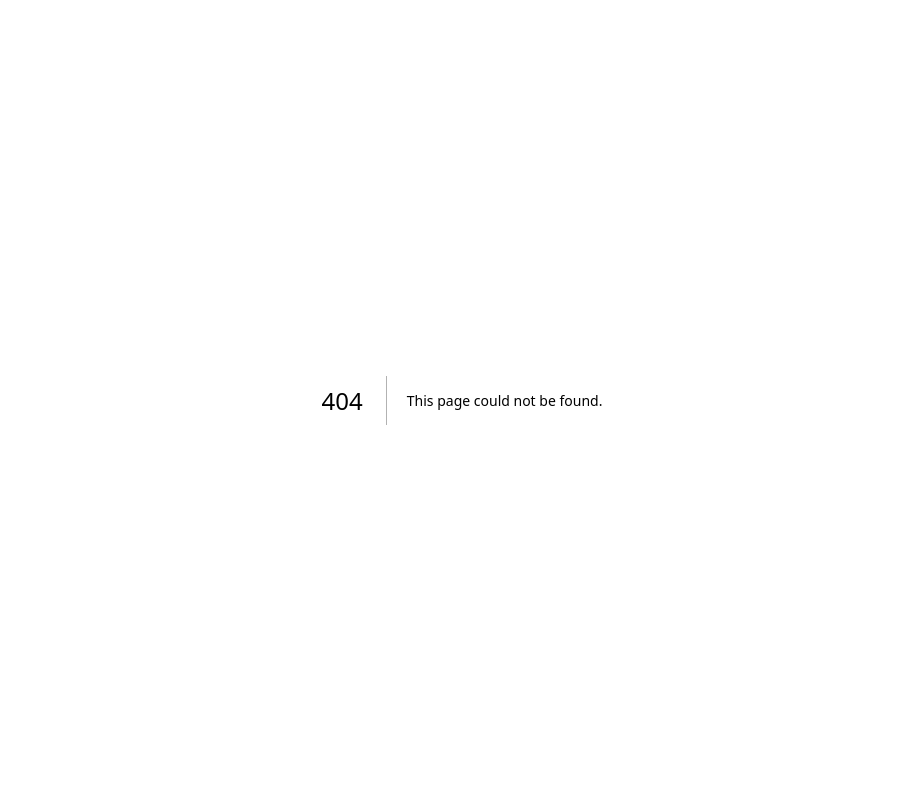
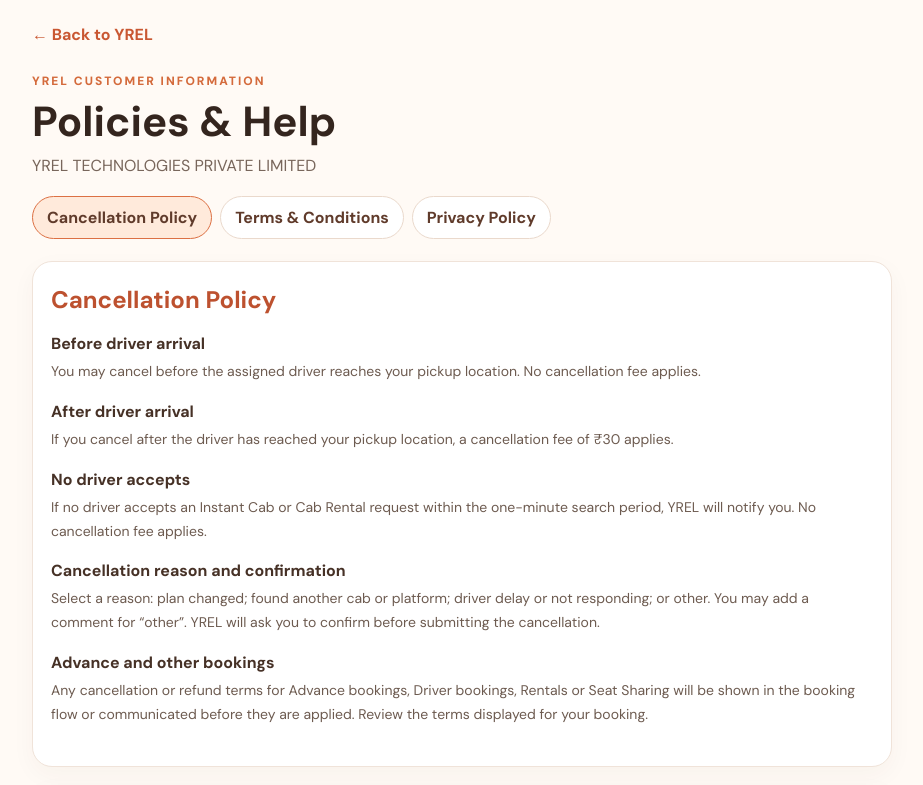
Before and after one commit to samratsihimoge-eng/YREL, a Next.js app: page /policies in a window 1280 px wide. Before the commit this address had no page. Shown: the top 785 px of the page, without its empty margins (178-1101 px from the left). Built offline with nearby package versions, Linux system fonts and the light colour scheme.

Commit message:
Add customer policies and support contact page

```diff
--- /dev/null
+++ b/app/policies/page.tsx
@@ -0,0 +1,65 @@
+"use client";
+
+import Link from "next/link";
+import { useState } from "react";
+
+const sections = [
+  { id: "cancellation", title: "Cancellation Policy", items: [
+    ["Before driver arrival", "You may cancel before the assigned driver reaches your pickup location. No cancellation fee applies."],
+    ["After driver arrival", "If you cancel after the driver has reached your pickup location, a cancellation fee of ₹30 applies."],
+    ["No driver accepts", "If no driver accepts an Instant Cab or Cab Rental request within the one-minute search period, YREL will notify you. No cancellation fee applies."],
+    ["Cancellation reason and confirmation", "Select a reason: plan changed; found another cab or platform; driver delay or not responding; or other. You may add a comment for “other”. YREL will ask you to confirm before submitting the cancellation."],
+    ["Advance and other bookings", "Any cancellation or refund terms for Advance bookings, Driver bookings, Rentals or Seat Sharing will be shown in the booking flow or communicated before they are applied. Review the terms displayed for your booking."]
+  ]},
+  { id: "terms", title: "Terms & Conditions", items: [
+    ["About YREL", "YREL is a service platform operated by YREL TECHNOLOGIES PRIVATE LIMITED for cab rides, professional drivers, cab rentals and, where available, Seat Sharing."],
+    ["Account and information", "Provide accurate contact and booking information, keep your details updated and use your account responsibly."],
+    ["Booking requests", "Bookings depend on service availability and driver acceptance or assignment. Instant Cab and Cab Rental requests may search for a driver for up to one minute. If no driver accepts, YREL will notify you. For Advance bookings, driver assignment may happen later and will be communicated to you."],
+    ["Instant Driver requests", "The requested service time must be at least one hour ahead. YREL aims to confirm a driver within one hour. This is a driver-confirmation target, not a promise that the driver will arrive within one hour; arrival time may vary."],
+    ["Driver details and OTP", "When assigned, driver name, vehicle details, registration number and photo may be shown where available. If an OTP is provided for a trip, share it only with your assigned driver when appropriate. The driver must not start an OTP-protected ride before you provide the OTP."],
+    ["Location and tracking", "Pickup and destination details, and location permission if granted, may be used for location selection, route estimation and trip coordination. Live tracking is available where supported."],
+    ["Fares and extra charges", "Displayed fares are estimates based on the selected service and booking details. Additional distance, time, toll, parking or other charges may apply only as disclosed in the applicable fare details."],
+    ["Customer responsibilities", "Be available at the pickup point, provide correct trip details, treat drivers respectfully and use YREL lawfully and safely."],
+    ["Availability and changes", "Driver availability, vehicle types, routes and features may vary by location and time. YREL may update or change services when reasonably required."],
+    ["Cancellations and support", "Cancellations are governed by the YREL Cancellation Policy and booking-specific terms shown before confirmation. Contact yrelcabs@gmail.com or WhatsApp +91 97428 09306 for support."]
+  ]},
+  { id: "privacy", title: "Privacy Policy", items: [
+    ["Information collected", "Depending on your use of YREL, information may include your name, mobile number, optional email address, customer ID, booking details, pickup and destination, location coordinates, booking history, emergency contacts you provide and support messages."],
+    ["How information is used", "Information is used to manage your account, process bookings, estimate routes and fares, coordinate driver assignment, send booking updates, manage cancellations, prepare receipts, provide support, maintain security and improve services."],
+    ["Location", "If you grant location permission, your device location may help identify your pickup point and coordinate a trip. You may enter a location manually where that option is available."],
+    ["Sharing with drivers and partners", "Relevant booking and contact details may be shared with the driver or service partner assigned to fulfil your booking, to the extent needed to provide the service."],
+    ["Emergency contacts", "If you add an emergency contact, you confirm that you are authorised to provide their details for the emergency-assistance purpose described in the app."],
+    ["Messages and notifications", "YREL may send service messages about sign-in, booking status, driver assignment, OTP, cancellations and receipts. Promotional messages may be sent where permitted."],
+    ["Storage and security", "YREL uses service providers and technical safeguards to operate the app and protect information. Information is retained for as long as reasonably required for service delivery, legal, accounting, dispute-resolution and security purposes."],
+    ["Your requests", "You may contact YREL to request access to, correction of or deletion of personal information, subject to applicable legal and operational requirements. Identity verification may be required."],
+    ["Children and policy updates", "YREL services are intended for people legally able to enter the relevant service arrangements. We may update this policy as services or legal requirements change; the latest version will appear here."]
+  ]}
+];
+
+export default function PoliciesPage() {
+  const [active, setActive] = useState("cancellation");
+  return <main style={{minHeight:"100vh",background:"#fffaf5",color:"#34251e",padding:"24px 16px 56px"}}>
+    <div style={{maxWidth:860,margin:"0 auto"}}>
+      <Link href="/" style={{color:"#c95732",textDecoration:"none",fontWeight:700}}>← Back to YREL</Link>
+      <header style={{padding:"28px 0 20px"}}>
+        <div style={{color:"#d46a3b",fontSize:12,fontWeight:800,letterSpacing:2}}>YREL CUSTOMER INFORMATION</div>
+        <h1 style={{fontSize:"clamp(30px,7vw,42px)",lineHeight:1.1,margin:"10px 0"}}>Policies & Help</h1>
+        <p style={{color:"#78665b",margin:0}}>YREL TECHNOLOGIES PRIVATE LIMITED</p>
+      </header>
+      <nav aria-label="Policy sections" style={{display:"flex",flexWrap:"wrap",gap:8,marginBottom:22}}>
+        {sections.map(s=><button key={s.id} onClick={()=>{setActive(s.id);document.getElementById(s.id)?.scrollIntoView({behavior:"smooth",block:"start"});}} style={{border:active===s.id?"1px solid #dc7043":"1px solid #ead9cc",borderRadius:999,padding:"10px 14px",background:active===s.id?"#ffeadb":"#fff",color:"#603b2b",fontWeight:700}}>{s.title}</button>)}
+      </nav>
+      {sections.map(s=><section id={s.id} key={s.id} style={{scrollMarginTop:18,background:"#fff",border:"1px solid #f0e3d9",borderRadius:20,padding:"22px 18px",marginBottom:18,boxShadow:"0 8px 24px rgba(80,45,25,.04)"}}>
+        <h2 style={{color:"#bd512f",fontSize:24,margin:"0 0 18px"}}>{s.title}</h2>
+        {s.items.map(([h,b])=><article key={h} style={{marginBottom:17}}><h3 style={{fontSize:16,margin:"0 0 6px",color:"#463126"}}>{h}</h3><p style={{margin:0,color:"#6d5b50",lineHeight:1.7,fontSize:14}}>{b}</p></article>)}
+      </section>)}
+      <section style={{background:"#fff0e4",borderRadius:20,padding:20,lineHeight:1.8}}>
+        <h2 style={{margin:"0 0 8px",fontSize:20}}>Contact YREL Support</h2>
+        <p style={{margin:"4px 0"}}>Email: <a href="mailto:yrelcabs@gmail.com" style={{color:"#b84d2c",fontWeight:700}}>yrelcabs@gmail.com</a></p>
+        <p style={{margin:"4px 0"}}>WhatsApp: <a href="https://wa.me/919742809306" target="_blank" rel="noreferrer" style={{color:"#b84d2c",fontWeight:700}}>+91 97428 09306</a></p>
+        <p style={{margin:"10px 0 0",color:"#78665b",fontSize:12}}>Please have these policy texts reviewed by a qualified legal professional before public launch. Booking-specific fees and refund terms should be clearly shown before confirmation.</p>
+      </section>
+      <footer style={{color:"#88766b",fontSize:12,textAlign:"center",paddingTop:24}}>© {new Date().getFullYear()} YREL TECHNOLOGIES PRIVATE LIMITED</footer>
+    </div>
+  </main>;
+}
```
